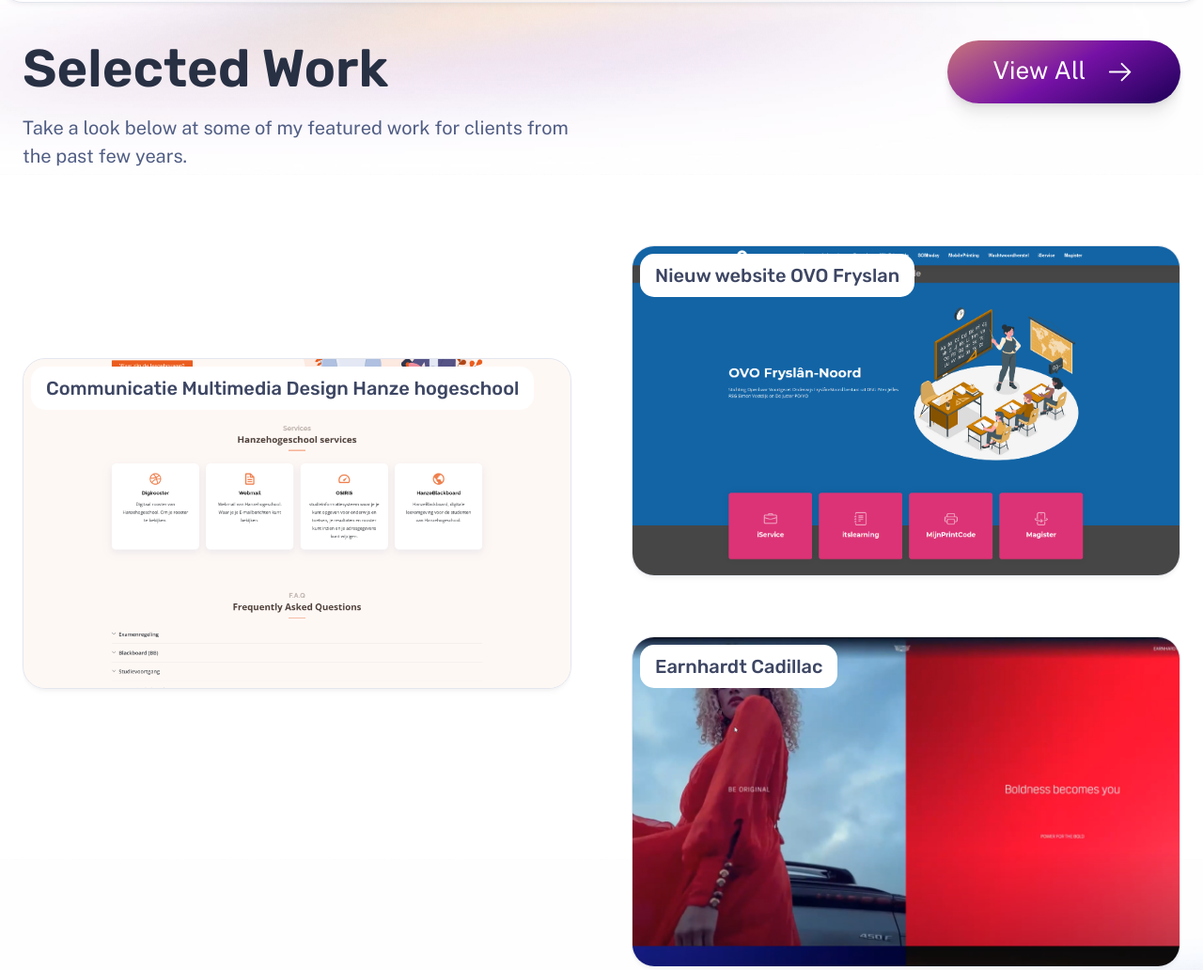
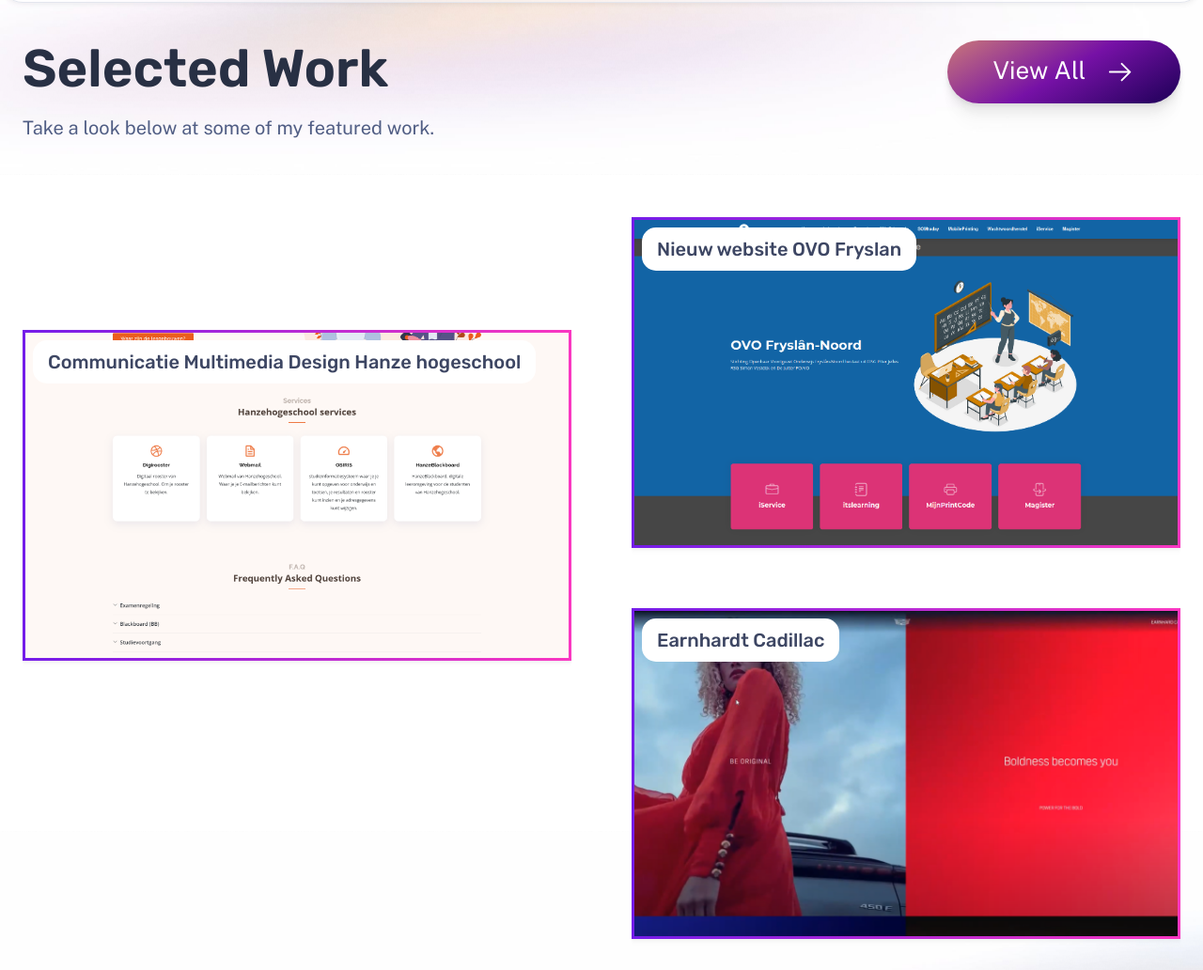
Before and after one commit to gllrmzndm/portfolioguillermozaandam, an Astro site: page / in a window 1280 px wide. Shown: the part 1786-2818 px from the top of the page at 94% size. Built offline with nearby package versions, Linux system fonts and the light colour scheme; Astro itself is replaced by a stand-in of ours.

Commit message:
CSS changes

```diff
--- a/src/components/PortfolioPreview.astro
+++ b/src/components/PortfolioPreview.astro
@@ -19,8 +19,8 @@ const { data, slug } = Astro.props.project;
 		grid-template: auto 1fr / auto 1fr;
 		height: 11rem;
 		background: var(--gradient-subtle);
-		border: 1px solid var(--gray-800);
-		border-radius: 0.75rem;
+		/* border: 2px solid #fa37c1; */
+		/* border-radius: 0.75rem; */
 		overflow: hidden;
 		box-shadow: var(--shadow-sm);
 		text-decoration: none;
@@ -28,10 +28,22 @@ const { data, slug } = Astro.props.project;
 		font-size: var(--text-lg);
 		font-weight: 500;
 		transition: box-shadow var(--theme-transition);
+
+		/* NFS HEAT */
+		padding: 1rem;
+		position: relative;
+		background: linear-gradient(to right, #741ce9, #fa37c1);
+		padding: 3px;
 	}
 
 	.card:hover {
 		box-shadow: var(--shadow-md);
+
+		/* NFS HEAT */
+		padding: 1rem;
+		position: relative;
+		background: linear-gradient(to right, #741ce9, #00ffff);
+		padding: 3px;
 	}
 
 	.title {
@@ -54,7 +66,7 @@ const { data, slug } = Astro.props.project;
 	@media (min-width: 50em) {
 		.card {
 			height: 22rem;
-			border-radius: 1.5rem;
+			/* border-radius: 1.5rem; */
 		}
 
 		.title {
--- a/src/pages/index.astro
+++ b/src/pages/index.astro
@@ -73,8 +73,7 @@ const projects = (await getCollection("work"))
         <header class="section-header stack gap-2 lg:gap-4">
           <h3>Selected Work</h3>
           <p>
-            Take a look below at some of my featured work for clients from the
-            past few years.
+            Take a look below at some of my featured work.
           </p>
         </header>
 
@@ -82,7 +81,7 @@ const projects = (await getCollection("work"))
           <Grid variant="offset">
             {
               projects.map((project) => (
-                <li>
+                <li class="">
                   <PortfolioPreview project={project} />
                 </li>
               ))
--- a/src/styles/global.css
+++ b/src/styles/global.css
@@ -41,6 +41,10 @@
 			var(--accent-regular),
 			var(--accent-dark));
 	--gradient-stroke: linear-gradient(180deg, var(--gray-900), var(--gray-700));
+
+	/* NFS HEAT */
+
+
 
 	/* Shadows */
 	--shadow-sm: 0px 6px 3px rgba(9, 11, 17, 0.01), 0px 4px 2px rgba(9, 11, 17, 0.01),
```
